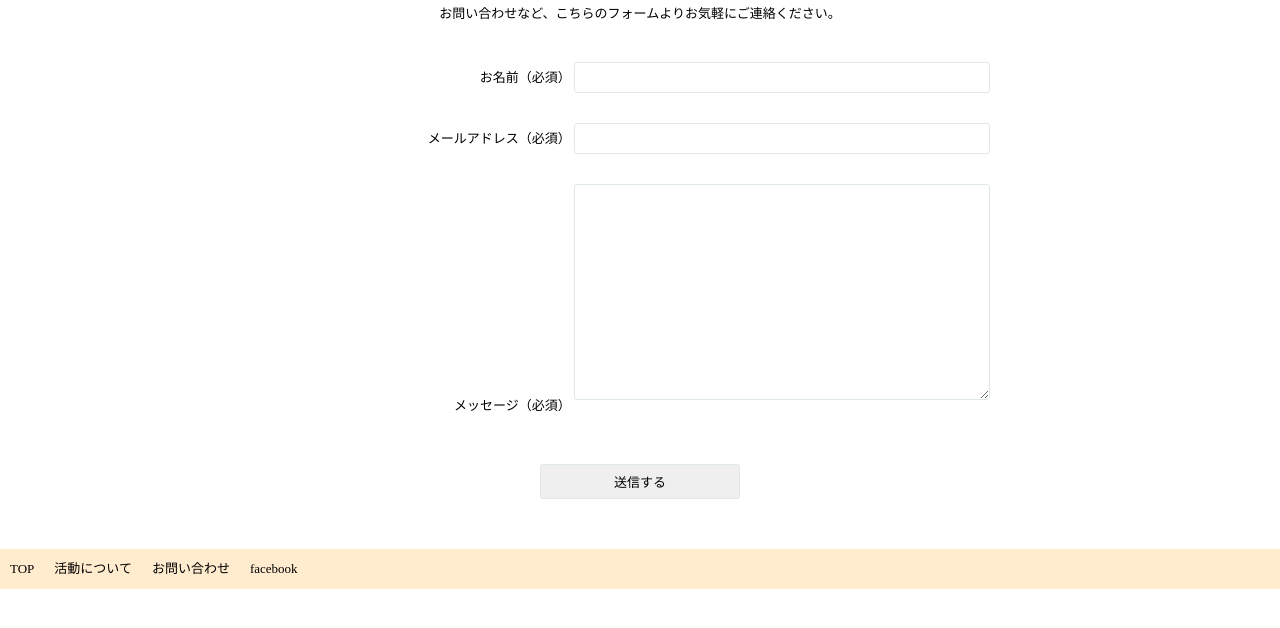
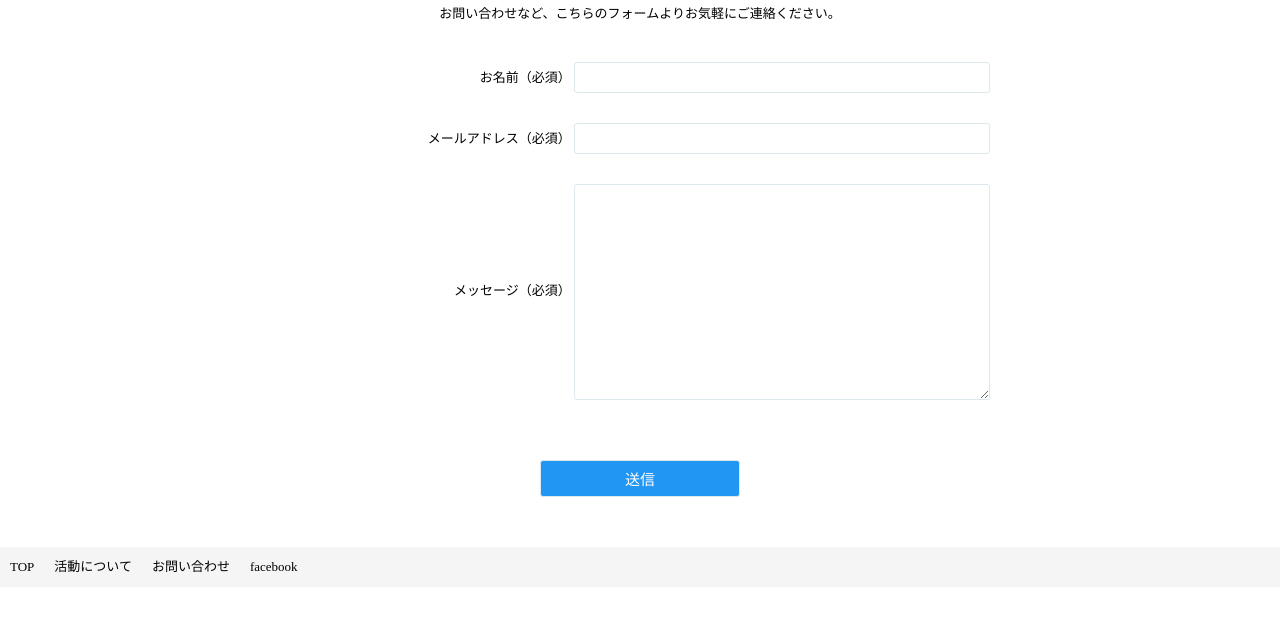
Before and after one commit to nicomama/nicomama.github.io, a plain HTML site: page KazumiOsaka/contact.html in a window 1280 px wide. Shown: the part 128-756 px from the top of the page. Drawn offline with Linux system fonts and the light colour scheme.

Commit message:
3/2
問い合わせフォーム

```diff
--- a/KazumiOsaka/contact.html
+++ b/KazumiOsaka/contact.html
@@ -28,7 +28,7 @@
 
   <div class="contact-wrapper">
 
-<form method="POST" action="kkkkkonishi@yahoo.co.jp">
+<form method="post" action="mailto:kkkkkonishi@yahoo.co.jp?Subject=Page_enquete"">
 <h3>お問い合わせ</h3>
 　　　<h4>お問い合わせなど、こちらのフォームよりお気軽にご連絡ください。 </h4>
 
@@ -50,7 +50,7 @@
 
     </div>
 
-     <input class="button" type="submit" value="送信する">
+     <input class="button" type="submit" value="送信">
 
 
 </form>
--- a/KazumiOsaka/css/style.css
+++ b/KazumiOsaka/css/style.css
@@ -158,7 +158,7 @@ header {
 footer {
     height:40px;
     width: 100%;
-    background-color: #FFEBCD;
+    background-color: #F5F5F5;
 }
 
 .footer-list li {
@@ -274,10 +274,15 @@ textarea {
   font-size:13px;
   border:1px solid #dee7ec;
   border-radius: 3px;
+  vertical-align: middle;
 }
 
 .button {
 	display: block;
 	width: 200px;
 	margin:50px auto;
+	background-color: #2196f3;
+	color: white;
+	font-size: 15px;
+
 }
```
